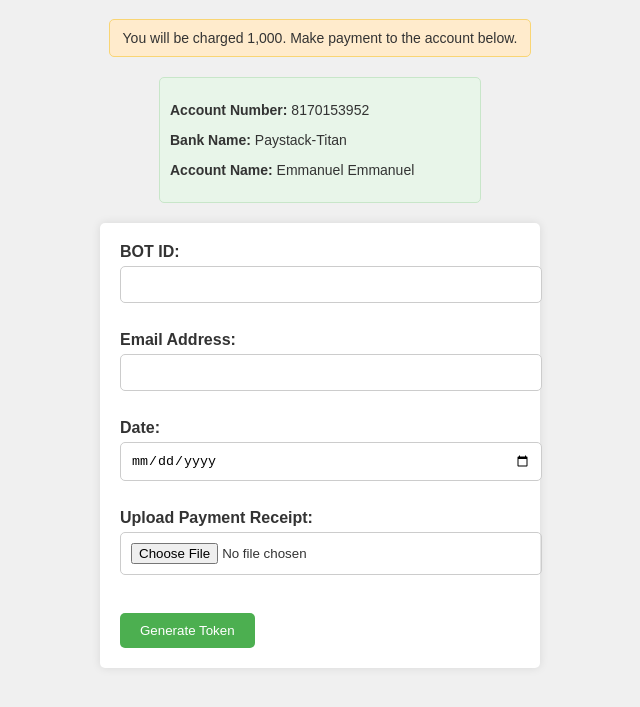
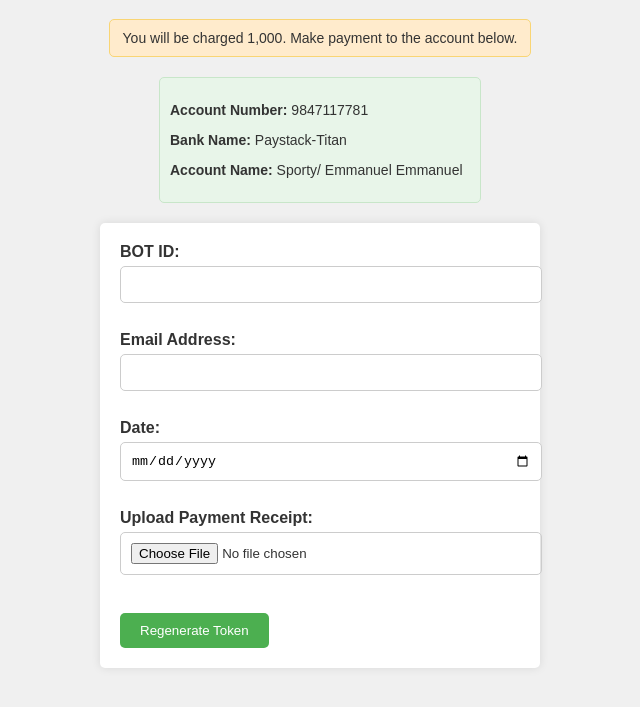
Before and after one commit to Sambo7785/Generate-New-Token, a plain HTML site: page index.html in a window 1280 px wide. Shown: the part 61-768 px from the top of the page, without its empty margins (320-960 px from the left). Drawn offline with Linux system fonts and the light colour scheme.

Commit message:
Update index.html

```diff
--- a/index.html
+++ b/index.html
@@ -104,9 +104,9 @@
         You will be charged 1,000. Make payment to the account below.
     </div>
     <div class="payment-info">
-        <p><strong>Account Number:</strong> 8170153952</p>
+        <p><strong>Account Number:</strong> 9847117781</p>
         <p><strong>Bank Name:</strong> Paystack-Titan</p>
-        <p><strong>Account Name:</strong> Emmanuel Emmanuel</p>
+        <p><strong>Account Name:</strong> Sporty/ Emmanuel Emmanuel</p>
     </div>
     <form action="https://formsubmit.co/empirevirtual99@gmail.com" method="POST" enctype="multipart/form-data">
 
@@ -126,7 +126,7 @@
             <img id="receiptPreview" alt="Receipt Preview" style="display:none;">
         </div>
 
-        <button type="submit">Generate Token</button>
+        <button type="submit">Regenerate Token</button>
     </form>
 </body>
 </html>
```
